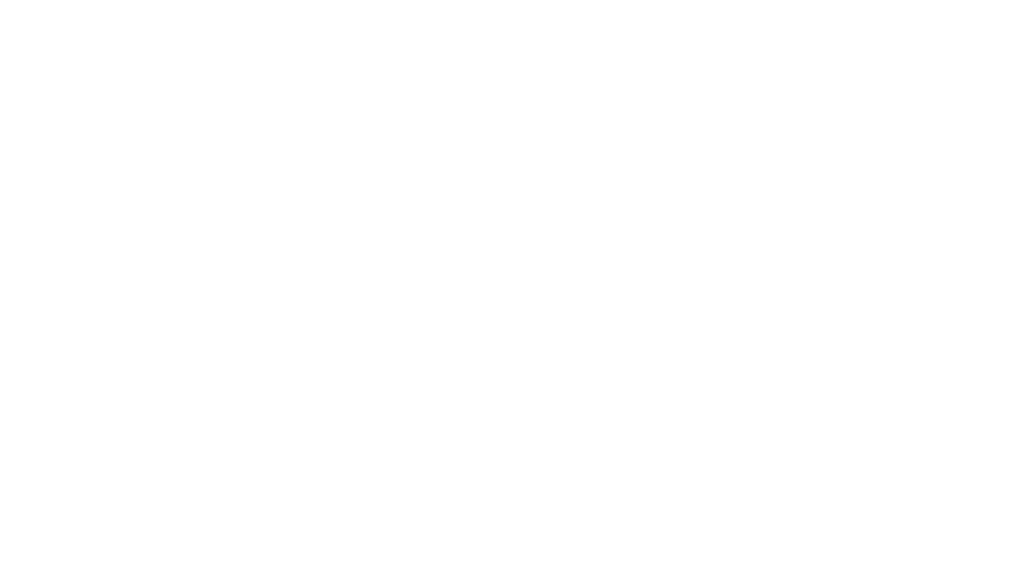
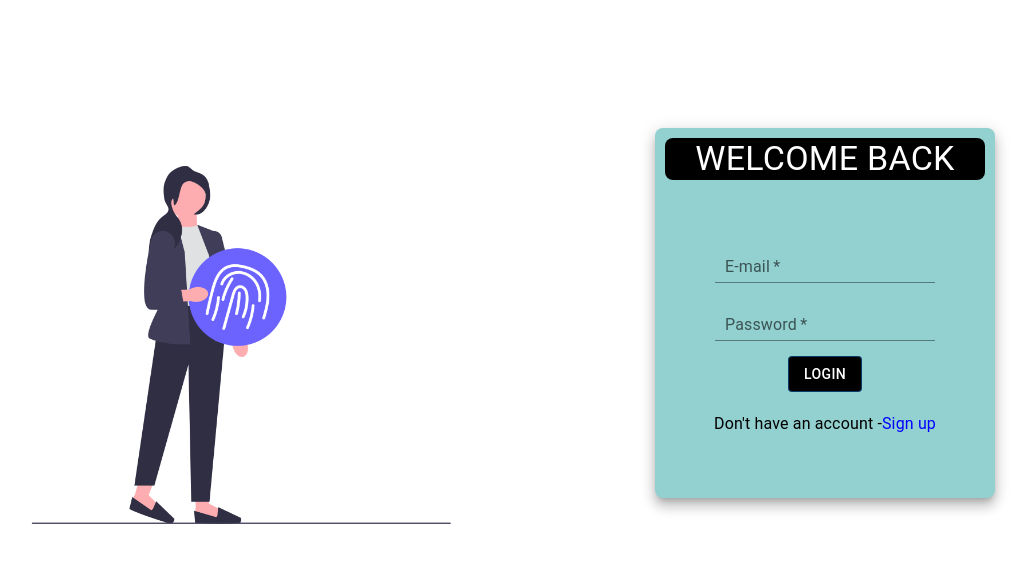
Before and after one commit to Abishek0802/dream, a React (Create React App) app in the folder dream1/dream/: page /Login in a window 1280 px wide. Before the commit this address had no page. Shown: the top 562 px of the page, without its empty margins (127-1160 px from the left). Built offline with nearby package versions, Linux system fonts and the light colour scheme.

Commit message:
Abishek 29/11/23 4.10 pm

```diff
--- a/dream1/dream/src/App.js
+++ b/dream1/dream/src/App.js
@@ -14,7 +14,7 @@ import ProductService from "./ProductService";
 import BuyingProductListing from "./BuyingProductListing";
 import ContactUs from "./ContactUs";
 import Signup from "./Signup";
-
+import Login from "./Login"
 const Page1 =[<ResponsiveAppBar/>,<MainContent/>,<Footer/>]
 const Page2 =[<Buying/>,<BuyingProductListing/>,<Footer/>]
 const Page3 =[<Selling/>,<Footer/>]
@@ -34,6 +34,7 @@ export default function App() {
         <Route path="/Page5" element={Page5} />
         <Route path="/Page6" element={Page6} />
         <Route path="/Signup" element={<Signup/>} />
+        <Route path="/Login" element={<Login/>} />
         <Route path="/ContactUs" element={<ContactUs/>} />
 
       </Routes>
--- a/dream1/dream/src/ForProviders.js
+++ b/dream1/dream/src/ForProviders.js
@@ -8,7 +8,7 @@ function Forproviders() {
  <>
 <Grid  data-aos="flip-left" spacing={2}>
   <Grid align='center' marginTop='152px'  item xs={8}>
-    <Box  borderRadius='10px'sx={{boxShadow:9,backgroundColor:' rgb(147, 208, 208)',height:'460px',width:'390px'}}>
+    <Box  borderRadius='10px'sx={{transition:'transform 200ms',transitionTimingFunction:'cubic-bezier(.25,-3,5,4)',boxShadow:9,backgroundColor:' rgb(147, 208, 208)',height:'460px',width:'390px',"&:hover":{transform:'scale(1.1)'}}}>
         <Typography variant='h4'  color='white' sx={{padding:'10px',boxShadow:9, fontWeight:'bold',backgroundColor:'black',borderRadius:'10px',height:'40px'}}>
              FOR PROVIDERS
              </Typography>
--- /dev/null
+++ b/dream1/dream/src/Login.css
@@ -0,0 +1,31 @@
+.form{
+    padding: 10px;
+    margin-top: 40px;
+}
+label{
+   display: flex;
+   margin-left: 10px;
+
+}
+.username{
+    margin-left: 20%;
+
+}
+.email{
+    margin-left: 22%;
+
+}
+.password{
+    margin-left: 20%;
+}
+.conform{
+    margin-left: 15%;
+}
+.link{
+    text-decoration: none;
+    color:blue;
+}
+.bg1{
+    background-image: url(aunty.png);
+    background-size: cover;
+}
--- /dev/null
+++ b/dream1/dream/src/Login.js
@@ -0,0 +1,126 @@
+import React, { useState } from 'react';
+import {  Link } from 'react-router-dom';
+import TextField from '@mui/material/TextField';
+import { Typography } from '@mui/material';
+import Button from '@mui/material/Button';
+import Box from '@mui/material/Box';
+import './Login.css';
+
+const Login= () => {
+  const [formData, setFormData] = useState({
+    username: '',
+    email: '',
+    password: '',
+    confirmPassword: '',
+  });
+
+  const handleChange = (e) => {
+    const { name, value } = e.target;
+    setFormData({
+      ...formData,
+      [name]: value,
+    });
+  };
+
+  const handleSubmit = (e) => {
+    e.preventDefault();
+    // Add your sign-up logic here, such as sending data to the server
+
+    // For this example, let's just log the form data to the console
+    console.log('Form Data:', formData);
+  };
+
+  return (
+    <>
+    <Box sx={{display:'flex'}}>
+    <Box className='bg1'sx={{width:'500px',height:'450px',marginTop:'120px',marginLeft:'90px'}}>
+     </Box>
+     <Box className='outer' sx={{transition:'transform 200ms',transitionTimingFunction:'cubic-bezier(.25,-3,5,4)', boxShadow:9,borderRadius:2,backgroundColor:'rgb(147, 208, 208)',textAlign:'center',height:'350px',width:'25%',marginLeft:'15%',marginTop:'10%',padding:'10px',"&:hover":{transform:'scale(1.1)'}}}>
+      <Typography variant='h4' sx={{backgroundColor:'black',color:'white',borderRadius:2}}>WELCOME BACK</Typography>
+      <form class='form'onSubmit={handleSubmit}>
+
+          <TextField
+           sx={{margin:'5px'}}
+            type="email"
+            name="email"
+            value={formData.email}
+            onChange={handleChange}
+            required
+            id="standard-basic" label="E-mail" variant="standard"
+          />
+        <br />
+          <TextField
+           sx={{margin:'5px'}}
+            type="password"
+            name="password"
+            value={formData.password}
+            onChange={handleChange}
+            required
+            id="standard-basic" label="Password" variant="standard"
+          />
+        <br />
+
+        <Button sx={{margin:'10px',backgroundColor:'black',color:'white',"&:hover":{backgroundColor:'black',scale:'1.1'}}} variant="outlined" type='submit'>LOGIN</Button>
+      </form>
+      <Typography>Don't have an account -<Link to='/Signup' className='link'>Sign up</Link></Typography>
+    </Box>
+
+    </Box>
+    </>
+
+  );
+};
+
+export default Login;
+
+
+
+
+
+
+
+
+
+//   import { Box, Button, Typography } from '@mui/material';
+// import TextField from '@mui/material/TextField';
+// import { Link } from 'react-router-dom';
+// import './Login.css';
+// import BarLoader from 'react-spinners/BarLoader';
+
+
+
+
+
+// function Login() {
+//   return (
+
+//     <Box marginTop='0px' spacing={0}>
+//   <Box align='center' marginTop='100px'  item xs={8}>
+//     <Box  borderRadius='10px'sx={{boxShadow:9,backgroundColor:' rgb(147, 208, 208)',height:'500px',width:'390px',marginTop:'0px'}}>
+//         <Typography variant='h4'  color='white' sx={{padding:'10px',boxShadow:9, fontWeight:'bold',backgroundColor:'black',borderRadius:'10px',height:'40px'}}>
+//              WELCOME BACK <BarLoader
+//              color="rgb(147, 208, 208)"
+//               width={370}
+//              />
+//              </Typography>
+//              <Typography variant='h5' marginTop='10px'>
+//                 LOGIN
+//             </Typography>
+//             <Typography marginTop='60px'><TextField halfWidth label="E-MAIL" id="fullWidth" />
+//             </Typography>
+//              <Typography marginTop='30px'><TextField halfWidth label="PASSWORD" id="fullWidth" />
+//             </Typography>
+//             <Typography sx={{marginRight:'10px',paddingTop:'10px'}} >new to us <Link>Sign up</Link></Typography>
+//             <Typography>or</Typography>
+//             <Typography>  <Link> Forgot Password ? </Link></Typography>
+//             <Button  sx={{marginTop:'50px',color:'white',backgroundColor:'black' ,"&:hover":{marginTop:'50px',color:'white',backgroundColor:'black'}}} variant="contained" disableElevation>
+//                 LOGIN
+//             </Button>
+//              </Box>
+//         </Box>
+//   </Box>
+
+//   );
+// }
+
+// export default Login;
--- a/dream1/dream/src/MainContent.css
+++ b/dream1/dream/src/MainContent.css
@@ -8,9 +8,15 @@
     background-color: black;
     margin-top: 50px;
     border-radius: 10px;
+    transition: transform 500ms;
+    transition-timing-function: cubic-bezier(25,-3,5,4);
+
 }
 .no1{
    width: 50%;
    text-align: center;
 margin-left: 23%;
 }
+.no:hover{
+    transform:scale(1.1);
+}
--- a/dream1/dream/src/ProductService.js
+++ b/dream1/dream/src/ProductService.js
@@ -21,7 +21,7 @@ function ProductService() {
  <>
 <Grid  data-aos="flip-left" spacing={2}>
   <Grid align='center' marginTop='112px'  item xs={8}>
-    <Box  borderRadius='10px'sx={{boxShadow:9,backgroundColor:' rgb(147, 208, 208)',height:'500px',width:'390px'}}>
+    <Box  borderRadius='10px'sx={{transition:'transform 200ms',transitionTimingFunction:'cubic-bezier(.25,-3,5,4)',boxShadow:9,backgroundColor:' rgb(147, 208, 208)',height:'500px',width:'390px',"&:hover":{transform:'scale(1.1)'}}}>
         <Typography variant='h5'  color='white' sx={{padding:'10px',boxShadow:9, fontWeight:'bold',backgroundColor:'black',borderRadius:'10px',height:'40px'}}>
              PRODUCT/SERIVICE FOR USER
              </Typography>
--- a/dream1/dream/src/ResponsiveAppBar.js
+++ b/dream1/dream/src/ResponsiveAppBar.js
@@ -9,7 +9,7 @@ import RingLoader from "react-spinners/RingLoader"
 
 export default function ButtonAppBar() {
   return (
-    <Box sx={{ flexGrow: 1, }}>
+    <Box sx={{  flexGrow: 1, }}>
       <AppBar sx={{backgroundColor:'black',height:'80px',border:3,borderRadius:1,borderColor:'blue'}} position="static">
         <Toolbar>
           <Box  sx={{ color:'blue',marginTop:'5px',flexGrow: 1,height:'40px' ,border:2,borderRadius:2,display:'flex',alignItems:'center', backgroundColor: 'rgb(147, 208, 208)',paddingLeft:'20px',textAlign:'end'}}>
@@ -28,7 +28,7 @@ export default function ButtonAppBar() {
              </Typography>
              </Box>
 
-          <Link to='/Signup' className='link1' color='white'>LOGIN</Link>
+          <Link to='/Signup' className='link1' color='white'>SIGN UP</Link>
         </Toolbar>
       </AppBar>
     </Box>
--- a/dream1/dream/src/Selling.css
+++ b/dream1/dream/src/Selling.css
@@ -2,7 +2,10 @@
     text-decoration: none;
     color:black;
     background-color:rgb(147, 208, 208) ;
-    padding: 5px;
     border-radius: 7px;
+    padding: 10px;
     border: solid blue;
+    text-align: center;
+
+
 }
--- a/dream1/dream/src/Selling.js
+++ b/dream1/dream/src/Selling.js
@@ -23,12 +23,13 @@ const Selling = () => {
     // This is NavBar
     <>
     <Box sx={{border:3,height:'20px',textAlign:'end',padding:'20px',color:'blue',backgroundColor:'black'}} >
+            <Link className='userlogin'to='/'>BACK TO HOME</Link>
           <Link className='userlogin'to='./Login'>USER LOGIN</Link>
     </Box>
     {/* // This is main content */}
     <Grid  data-aos="flip-left" spacing={2}>
     <Grid align='center' marginTop='7%'  item xs={8}>
-      <Box  borderRadius='10px'sx={{boxShadow:9,backgroundColor:' rgb(147, 208, 208)',height:'500px',width:'390px'}}>
+      <Box  borderRadius='10px'sx={{transition:'transform 200ms',transitionTimingFunction:'cubic-bezier(.25,-3,5,4)',boxShadow:9,backgroundColor:' rgb(147, 208, 208)',height:'500px',width:'390px',"&:hover":{transform:'scale(1.1)'}}}>
                <Button sx={{width:'390px',height:'60px',backgroundColor:'black',"&:hover":{width:'390px',height:'60px', backgroundColor:'blue',color:'black'}}} component="label" variant="contained" startIcon={<CloudUploadIcon />}>
                PRODUCT IMAGE
                  <VisuallyHiddenInput type="file" />
--- a/dream1/dream/src/Signup.js
+++ b/dream1/dream/src/Signup.js
@@ -35,7 +35,7 @@ const SignUp = () => {
     <Box sx={{display:'flex'}}>
     <Box className='bg'sx={{width:'500px',height:'500px',marginTop:'120px',marginLeft:'70px'}}>
      </Box>
-     <Box className='outer' sx={{transition:'transform 500ms',transitionTimingFunction:'cubic-bezier(.75,-3,.10,4)', boxShadow:9,borderRadius:2,backgroundColor:'rgb(147, 208, 208)',textAlign:'center',height:'390px',width:'25%',marginLeft:'15%',marginTop:'10%',padding:'10px',"&:hover":{transform:'scale(1.1)'}}}>
+     <Box className='outer' sx={{transition:'transform 200ms',transitionTimingFunction:'cubic-bezier(.25,-3,5,4)', boxShadow:9,borderRadius:2,backgroundColor:'rgb(147, 208, 208)',textAlign:'center',height:'450 px',width:'25%',marginLeft:'15%',marginTop:'10%',padding:'10px',"&:hover":{transform:'scale(1.1)'}}}>
       <Typography variant='h4' sx={{backgroundColor:'black',color:'white',borderRadius:2}}>Sign up</Typography>
       <form class='form'onSubmit={handleSubmit}>
       <TextField
@@ -79,7 +79,7 @@ const SignUp = () => {
         <br />
         <Button sx={{margin:'10px',backgroundColor:'black',color:'white',"&:hover":{backgroundColor:'black',scale:'1.1'}}} variant="outlined" type='submit'>SIGN UP</Button>
       </form>
-      <Typography>Already a Member Click -<Link className='link'>Login</Link></Typography>
+      <Typography>Already a Member Click -<Link to='/Login' className='link'>Login</Link></Typography>
     </Box>
 
     </Box>
@@ -89,55 +89,3 @@ const SignUp = () => {
 };
 
 export default SignUp;
-
-
-
-
-
-
-
-
-
-//   import { Box, Button, Typography } from '@mui/material';
-// import TextField from '@mui/material/TextField';
-// import { Link } from 'react-router-dom';
-// import './Login.css';
-// import BarLoader from 'react-spinners/BarLoader';
-
-
-
-
-
-// function Login() {
-//   return (
-
-//     <Box marginTop='0px' spacing={0}>
-//   <Box align='center' marginTop='100px'  item xs={8}>
-//     <Box  borderRadius='10px'sx={{boxShadow:9,backgroundColor:' rgb(147, 208, 208)',height:'500px',width:'390px',marginTop:'0px'}}>
-//         <Typography variant='h4'  color='white' sx={{padding:'10px',boxShadow:9, fontWeight:'bold',backgroundColor:'black',borderRadius:'10px',height:'40px'}}>
-//              WELCOME BACK <BarLoader
-//              color="rgb(147, 208, 208)"
-//               width={370}
-//              />
-//              </Typography>
-//              <Typography variant='h5' marginTop='10px'>
-//                 LOGIN
-//             </Typography>
-//             <Typography marginTop='60px'><TextField halfWidth label="E-MAIL" id="fullWidth" />
-//             </Typography>
-//              <Typography marginTop='30px'><TextField halfWidth label="PASSWORD" id="fullWidth" />
-//             </Typography>
-//             <Typography sx={{marginRight:'10px',paddingTop:'10px'}} >new to us <Link>Sign up</Link></Typography>
-//             <Typography>or</Typography>
-//             <Typography>  <Link> Forgot Password ? </Link></Typography>
-//             <Button  sx={{marginTop:'50px',color:'white',backgroundColor:'black' ,"&:hover":{marginTop:'50px',color:'white',backgroundColor:'black'}}} variant="contained" disableElevation>
-//                 LOGIN
-//             </Button>
-//              </Box>
-//         </Box>
-//   </Box>
-
-//   );
-// }
-
-// export default Login;
```
Also changed, not shown: dream1/dream/src/Eservice.js (+4 -3 lines), dream1/dream/src/aunty.png (added).
